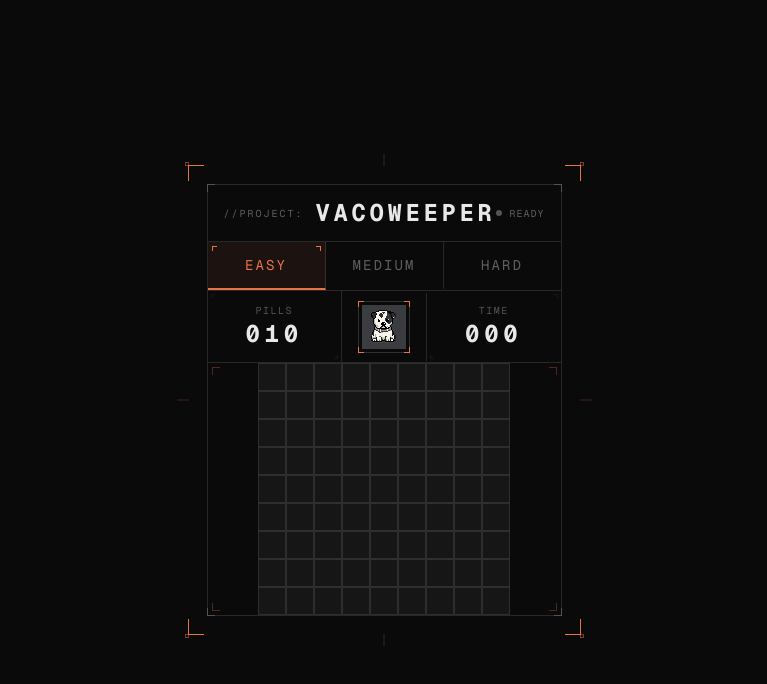
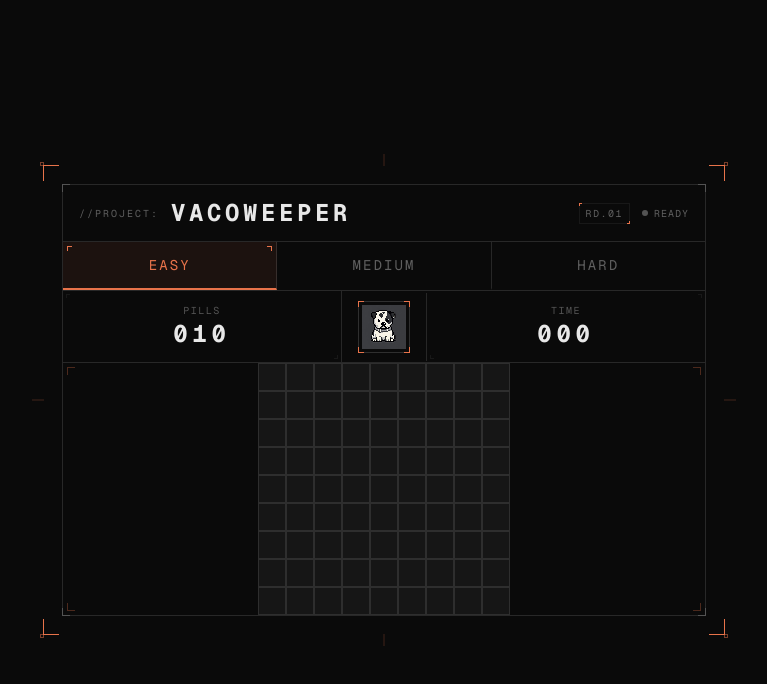
Before and after one commit to MrUprizing/v0-vacoweeper-game, a Next.js app: page / in a window 1280 px wide. Shown: the top 684 px of the page, without its empty margins (256-1023 px from the left). Built offline with nearby package versions, Linux system fonts and the light colour scheme.

Commit message:
fix grid layout and add retro round counters\n\nFix dynamic cell size, add horizontal scroll, and update panel size. Add retro round interaction counters.

```diff
--- a/components/vacoweeper.tsx
+++ b/components/vacoweeper.tsx
@@ -397,10 +397,24 @@ export default function Vacoweeper() {
     gameState === "won" ? "win" : gameState === "lost" ? "loss" : isMouseDown ? "nervous" : "idle"
   const formatNum = (n: number) => String(Math.max(0, Math.min(999, n))).padStart(3, "0")
 
+  const [round, setRound] = useState(1)
+
   // Accent & border helpers
   const accent = "#E8734A"
   const borderW = "rgba(255,255,255,0.12)"
   const borderFaint = "rgba(255,255,255,0.06)"
+
+  // Fixed cell size for all difficulties -- same look everywhere
+  const CELL_SIZE = 28
+  const gridWidthPx = config.cols * CELL_SIZE
+
+  // Wrap initBoard to also increment the round counter
+  const initBoardWithRound = useCallback(() => {
+    if (gameState === "won" || gameState === "lost") {
+      setRound((prev) => prev + 1)
+    }
+    initBoard()
+  }, [initBoard, gameState])
 
   return (
     <div
@@ -409,7 +423,7 @@ export default function Vacoweeper() {
       onContextMenu={(e) => e.preventDefault()}
     >
       {/* Outer frame with corner brackets */}
-      <div className="relative" style={{ padding: "18px" }}>
+      <div className="relative w-full" style={{ padding: "18px", maxWidth: "min(calc(100vw - 16px), 680px)" }}>
         {/* Outer corner brackets (large, orange) */}
         <CornerBrackets size={16} color={accent} thickness={1} />
         {/* Square markers at outer corners */}
@@ -446,7 +460,7 @@ export default function Vacoweeper() {
 
         {/* Main game panel */}
         <div
-          className="relative flex flex-col w-full max-w-fit"
+          className="relative flex flex-col w-full"
           style={{ background: "#0a0a0a", border: `1px solid ${borderW}` }}
         >
           {/* Inner corner brackets (slightly inset, white) */}
@@ -465,7 +479,22 @@ export default function Vacoweeper() {
                 VACOWEEPER
               </h1>
             </div>
-            <div className="flex items-center gap-2">
+            <div className="flex items-center gap-3">
+              {/* Retro round counter */}
+              <div
+                className="relative flex items-center justify-center font-mono text-[10px] tracking-[0.15em] uppercase"
+                style={{
+                  border: `1px solid ${borderFaint}`,
+                  padding: "2px 6px",
+                  color: "rgba(255,255,255,0.35)",
+                }}
+              >
+                <span className="absolute pointer-events-none" style={{ top: -1, left: -1, width: "3px", height: "3px", borderTop: `1px solid ${accent}`, borderLeft: `1px solid ${accent}` }} aria-hidden="true" />
+                <span className="absolute pointer-events-none" style={{ bottom: -1, right: -1, width: "3px", height: "3px", borderBottom: `1px solid ${accent}`, borderRight: `1px solid ${accent}` }} aria-hidden="true" />
+                {"RD."}{String(round).padStart(2, "0")}
+              </div>
+              {/* Status indicator */}
+              <div className="flex items-center gap-1.5">
                 <div
                   className="w-1.5 h-1.5 rounded-full"
                   style={{
@@ -484,6 +513,7 @@ export default function Vacoweeper() {
                 <span className="font-mono text-[10px] tracking-widest uppercase" style={{ color: "rgba(255,255,255,0.35)" }}>
                   {gameState === "idle" ? "READY" : gameState === "playing" ? "LIVE" : gameState === "won" ? "CLEAR" : "FAIL"}
                 </span>
+              </div>
             </div>
           </div>
 
@@ -535,7 +565,7 @@ export default function Vacoweeper() {
             {/* Vaco face button */}
             <div className="flex items-center justify-center px-4 py-2" style={{ borderRight: `1px solid ${borderW}` }}>
               <button
-                onClick={initBoard}
+                onClick={initBoardWithRound}
                 className="relative cursor-pointer flex items-center justify-center"
                 style={{
                   background: "transparent",
@@ -586,7 +616,7 @@ export default function Vacoweeper() {
               overflowX: "auto",
               overflowY: "hidden",
               width: "100%",
-              WebkitOverflowScrolling: "touch" as unknown as string,
+              WebkitOverflowScrolling: "touch",
             }}
           >
             {/* Inner corner brackets on board area */}
@@ -598,9 +628,9 @@ export default function Vacoweeper() {
             <div
               className="grid mx-auto"
               style={{
-                gridTemplateColumns: `repeat(${config.cols}, 28px)`,
+                gridTemplateColumns: `repeat(${config.cols}, ${CELL_SIZE}px)`,
                 gap: 0,
-                width: `${config.cols * 28}px`,
+                width: `${gridWidthPx}px`,
               }}
             >
               {board.map((row, r) =>
@@ -615,8 +645,8 @@ export default function Vacoweeper() {
                       key={`${r}-${c}`}
                       className="flex items-center justify-center cursor-pointer p-0 font-mono"
                       style={{
-                        width: "28px",
-                        height: "28px",
+                        width: `${CELL_SIZE}px`,
+                        height: `${CELL_SIZE}px`,
                         fontSize: "12px",
                         fontWeight: "bold",
                         lineHeight: 1,
```
Lines whose indentation alone changed are shown as unchanged.
